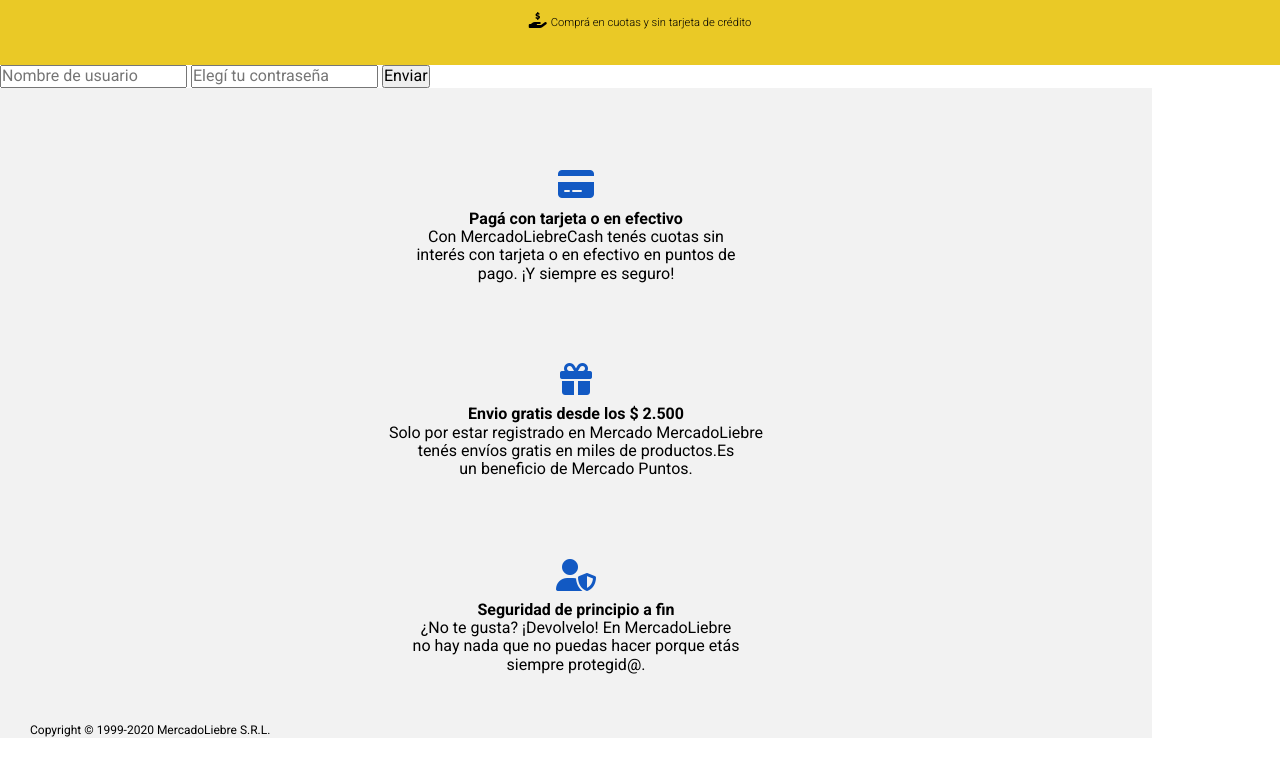
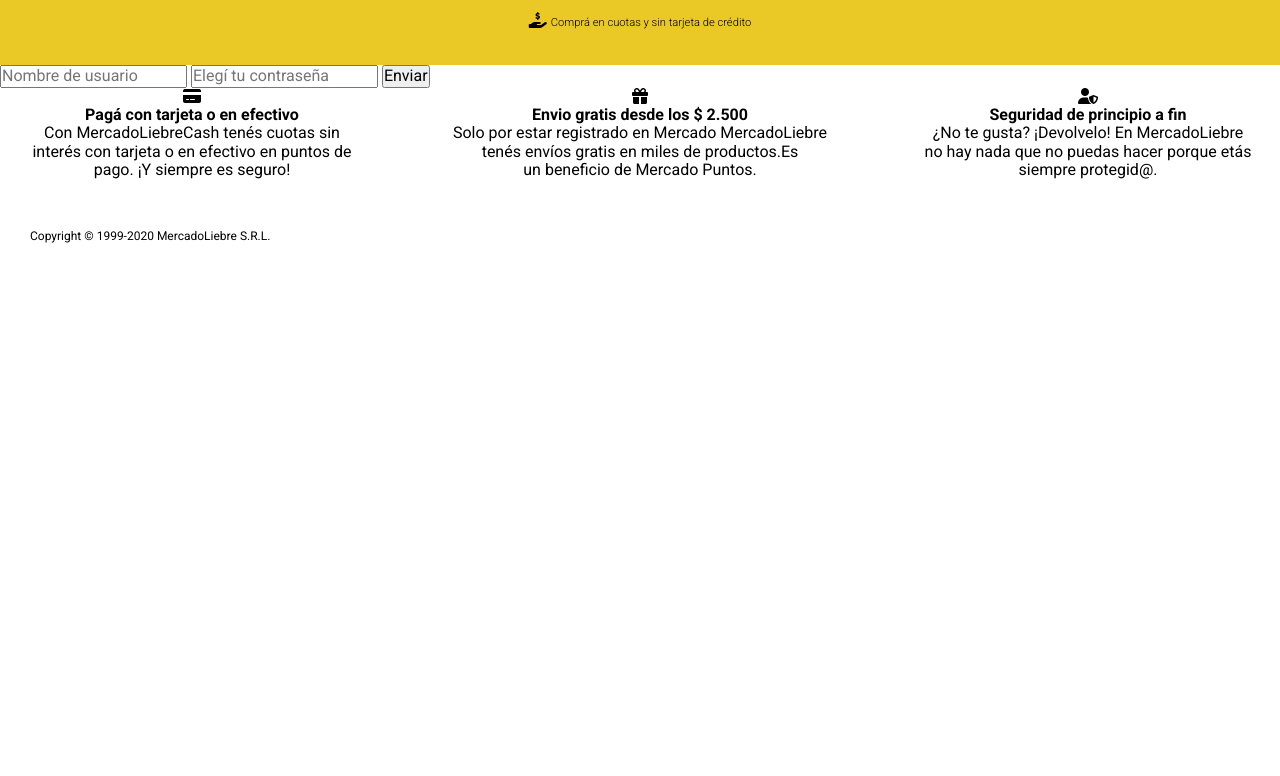
Before and after one commit to AyudanteDeSanta01/proyectoMercadoLiebre, a website: page views/register.html in a window 1280 px wide. Shown: the part 112-888 px from the top of the page. After the commit the page ends 800 px from the top, so only its background shows below. Drawn offline with Linux system fonts and the light colour scheme; files whose address does not match are found by name.

Commit message:
actualizo footer

```diff
--- a/public/css/footer.css
+++ b/public/css/footer.css
@@ -1,9 +1,9 @@
 .footer__home {
     text-align: center;
-    margin-bottom: 20px auto;
-    width: 90%;
-    background-color:  var(--blanco);
+    width: 100%;
+    background-color: #ffff;
 }
+
 /*STYLES FONTS FOOTER*/
 
 .footer__home__section h3 {
@@ -13,28 +13,14 @@
 
 .footer_home__section p {
     font-size: var(--cuerpos-de-texto);
+    color: var(--grisOscuro);
+
 }
 
 /*STYLES ICONS*/
 
 
-.icono__cardFooter {
-    font-family: var(--tipografia);
-    font-size: 2em;
-    margin: 80px 0 10px;
-    text-align: center;
-    color: var(--celeste);
-}
-
-.icono__giftFooter {
-    font-family: var(--tipografia);
-    font-size: 2em;
-    margin: 80px 0 10px;
-    text-align: center;
-    color: var(--celeste);
-}
-
-.icono__segurityFooter {
+.icono__iconFooter {
     font-family: var(--tipografia);
     font-size: 2em;
     margin: 80px 0 10px;
@@ -47,3 +33,16 @@
     margin: 50px 30px;
     text-align: left;
 }
+
+/* DESKTOP */
+@media (min-width:1024px) {
+    footer {
+        display: flex;
+        flex-wrap: wrap;
+        justify-content: space-between;
+    }
+
+    section.footer__home__section {
+        width: 30%;
+    }
+}
```
